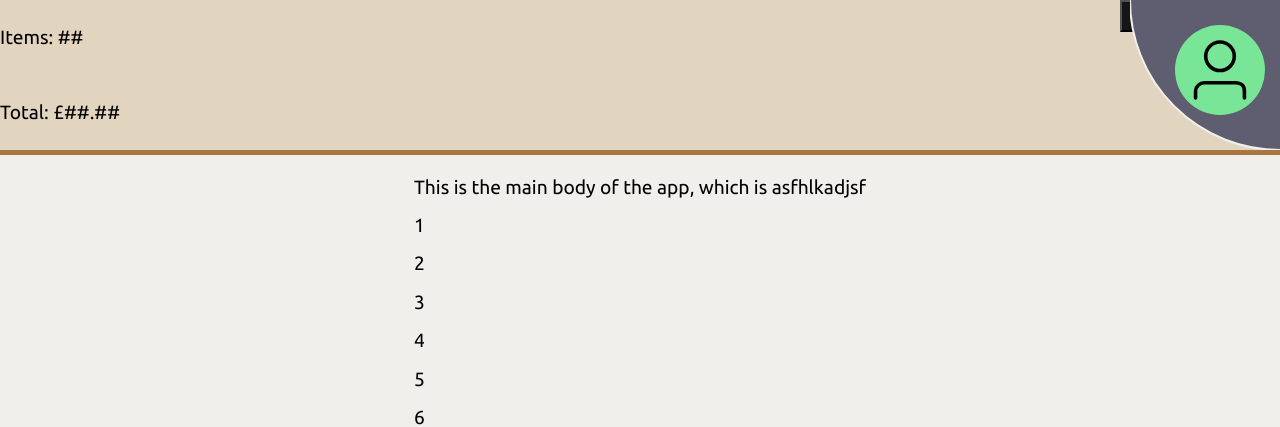
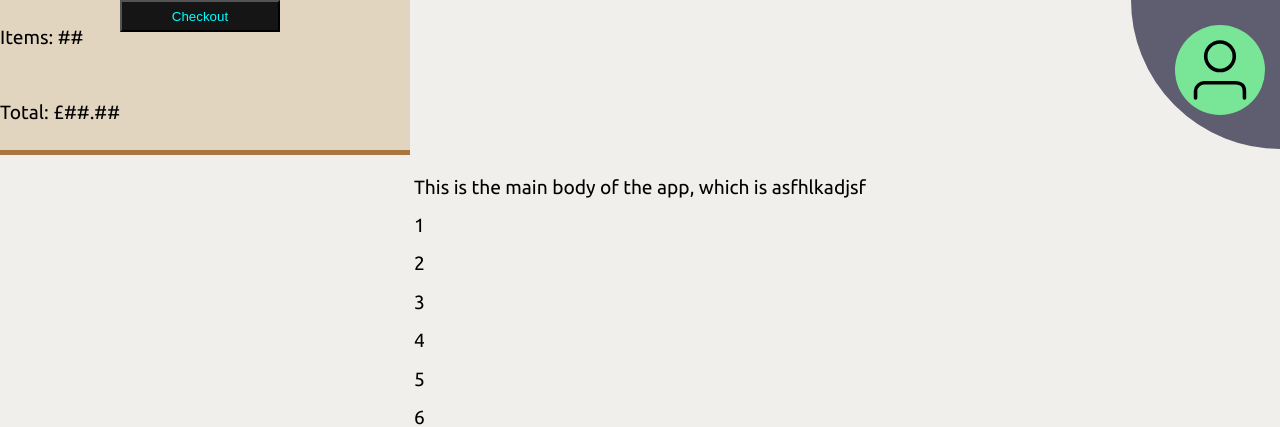
Before and after one commit to harrytallon/beannbrew-html, a Flask app: template templates/food-menu.html in a window 1280 px wide. Shown: the top 427 px of the page. Run offline with Flask 3, Linux system fonts and the light colour scheme; the template is opened without the code that fills it, so the values that code supplies are empty; some libraries are stand-ins or nearby versions.

Commit message:
Update style.css

```diff
--- a/static/style.css
+++ b/static/style.css
@@ -187,7 +187,7 @@ body {
     position: fixed;
     top: 0;
     left: 0;
-    width: 100%;
+    width: 100% - 130px;
     z-index: 900;
     background-color: #e2d5bf;
     border-bottom: 5px solid #a8763e;
```
